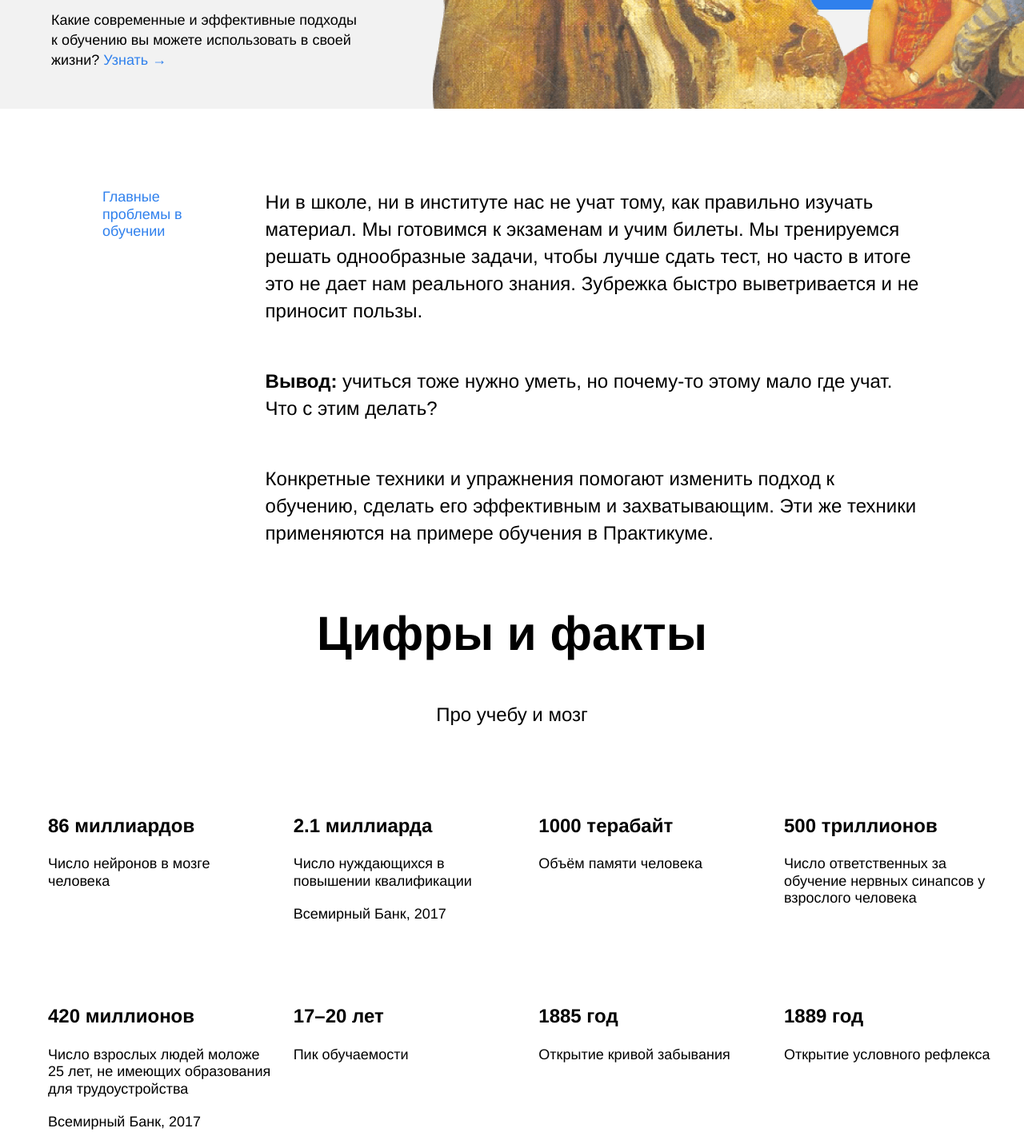
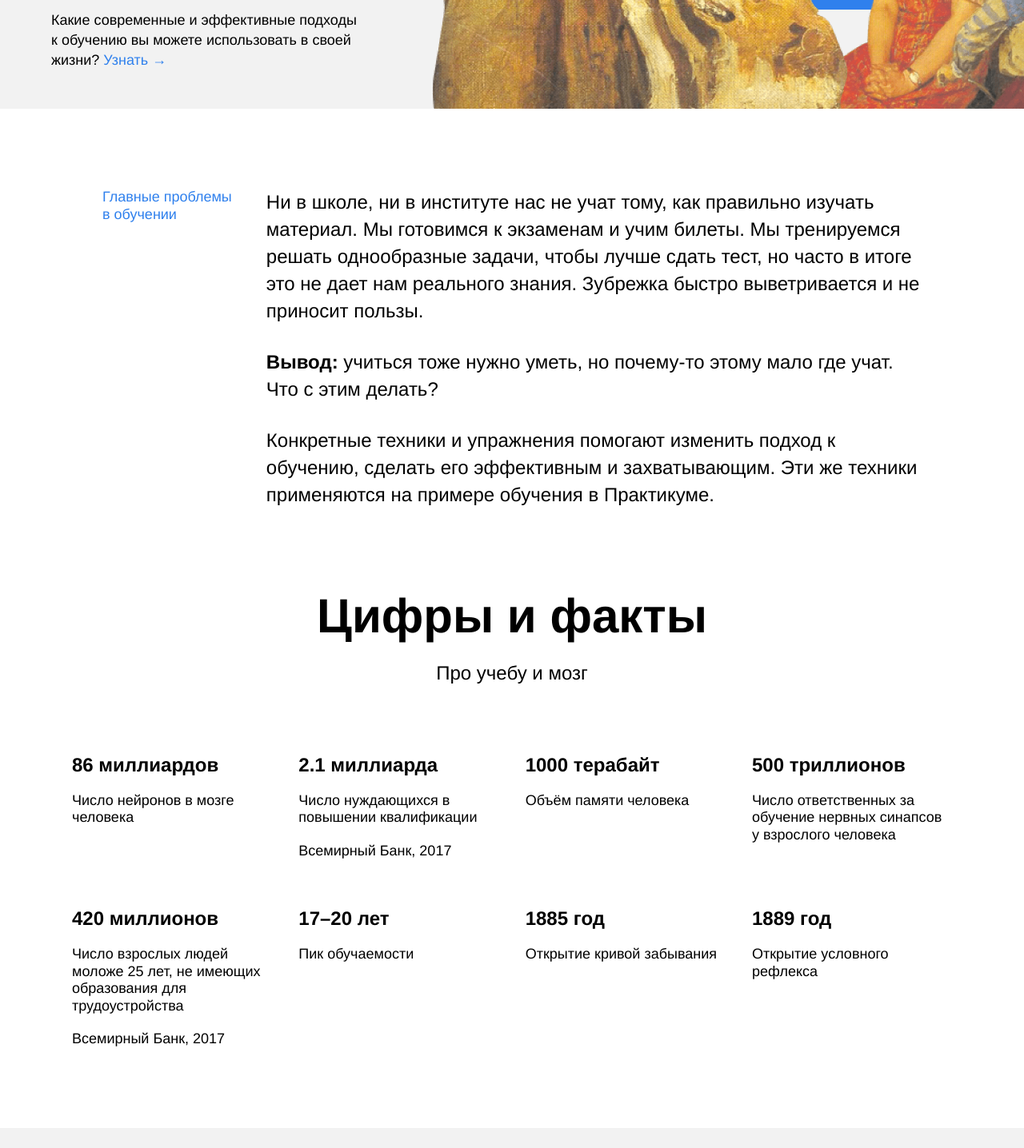
Before and after one commit to Arinushka/how-to-learn, a plain HTML site: page index.html in a window 1280 px wide. Shown: the part 620-2056 px from the top of the page at 80% size. Drawn offline with Linux system fonts and the light colour scheme.

Commit message:
исправления

```diff
--- a/index.html
+++ b/index.html
@@ -29,7 +29,7 @@
           <p class="two-columns__paragraph">Ни в школе, ни в институте нас не учат тому, как правильно изучать материал. Мы готовимся к экзаменам и учим билеты. Мы тренируемся решать однообразные задачи, чтобы лучше сдать тест, но часто в итоге это не дает нам реального знания. Зубрежка быстро выветривается и не приносит пользы.
           </p>
           <p class="two-columns__paragraph"><span class="two-columns__span-accent">Вывод:</span> учиться тоже нужно уметь, но почему-то этому мало где учат. Что с этим делать?</p>
-          <p class='two-columns__paragraph'>Конкретные техники и упражнения помогают изменить подход к обучению, сделать его эффективным и захватывающим. Эти же техники применяются на примере обучения в Практикуме.</p>
+          <p class="two-columns__paragraph">Конкретные техники и упражнения помогают изменить подход к обучению, сделать его эффективным и захватывающим. Эти же техники применяются на примере обучения в Практикуме.</p>
         </div>
         </div>
          </section>
@@ -77,7 +77,7 @@
           <h2 class="feinman__title"> Метод Феймана</h2>
           <p class="feinman__subtitle">Выучить и не забыть.</p>
             <a href="#" class="feinman__link"> Подробнее → </a>
-            <img class="feinman__image" src="images/feynman.png">
+            <img class="feinman__image" src="images/feynman.png" alt="изображение Фейнмана">
       </section>
       <section class="kaufman">
         <h2 class="section-title section-title_theme_dark">Принципы обучения</h2>
@@ -131,7 +131,7 @@
       <section class="footer__columns">
         <div class="footer__column footer__column_content_copyright">
         <img class="logo logo_place_footer" src="./images/logo_place_footer.svg" alt="логотип Яндекс Практикум">
-          <p class="footer__author">&copy;2020. Арина Мыхова</p>
+          <h3 class="footer__author">&copy;2020. Арина Мыхова</h3>
         </div>
          <nav class="footer__column footer__column_content_info">
                <h3 class="footer__column-heading">О Практикуме</h3>
@@ -143,13 +143,13 @@
         </nav>
         <nav class="footer__column footer__column_content_social">
                <h3 class="footer__column-heading">Соцсети</h3>
-               <ul class='footer__social-icons'>
+               <ul class="footer__column-links">
                  <li><a class="footer__column-link" href="#">
-                 <img class='footer__social-icon' src="./images/facebook_color_white.svg" alt="логотип Facebook"></a>Facebook</li>
+                 <img class="footer__social-icon" src="./images/facebook_color_white.svg" alt="логотип Facebook"></a>Facebook</li>
                  <li><a class="footer__column-link" href="#">
-                 <img class='footer__social-icon' src="./images/vk_color_white.svg" alt="логотип Вконтакте"></a>Вконтакте</li>
+                 <img class="footer__social-icon" src="./images/vk_color_white.svg" alt="логотип Вконтакте"></a>Вконтакте</li>
                  <li><a class="footer__column-link" href="#">
-                 <img class='footer__social-icon' src="./images/instagram_color_white.svg" alt="логотип Instagram"></a>Instagram</li>
+                 <img class="footer__social-icon" src="./images/instagram_color_white.svg" alt="логотип Instagram"></a>Instagram</li>
                </ul>
        </nav>
       </section>
--- a/styles/style.css
+++ b/styles/style.css
@@ -71,21 +71,20 @@
   right: 0;
   z-index: -2;
 }
+.description {
+  padding-top: 100px;
+}
 
 .two-columns {
+  margin: auto;
   width: 80%;
-  min-width: 784px;
-  margin-left: auto;
-  margin-right: auto;
-  margin-top: 100px;
   display: flex;
   justify-content: space-between;
 }
+
 .two-columns__brief {
   width:175px;
-  margin-top: 0;
-  margin-right: 60px;
-  margin-bottom: 100px;
+  margin: 0;
   color:#2f80ed;
   line-height: 1.2;
   font-size: 18px;
@@ -93,47 +92,29 @@
 }
 
 .two-columns__main-text {
-  line-height: 25px;
-  font-size: 18px;
-  font-weight: normal;
-  margin: auto;
   width: 80%;
   min-width: 784px;
-  display: flex;
-  flex-direction: column;
-  flex-basis: 1000px;
  }
 
-.two-columns__paragraph:nth-of-type(1) {
-  margin-top:0;
+.two-columns__paragraph {
+  margin: 0;
+  padding-bottom: 30px;
   line-height: 34px;
   font-size: 24px;
   font-weight: normal;
 }
 
 .two-columns__span-accent {
- line-height: 34px;
- font-size: 24px;
  font-weight: 700;
 }
 
-.two-columns__paragraph:nth-of-type(2) {
- margin-top: 30px;
- line-height: 34px;
- font-size: 24px;
- font-weight: normal;
+.two-columns__paragraph:last-child {
+  padding-bottom: 0;
 }
 
-.two-columns__paragraph:nth-of-type(3) {
-  margin-top: 30px;
-  line-height: 34px;
- font-size: 24px;
- font-weight: normal;
- }
-
  .digits {
-  margin-top: 0;
-  margin-bottom: 0;
+  padding-top: 100px;
+  padding-bottom: 100px;
  }
 
  .section-title {
@@ -141,6 +122,8 @@
   font-size: 60px;
   font-weight: 700;
   width: 60%;
+  margin-top: 0;
+  margin-bottom: 0;
   margin-left: auto;
   margin-right: auto;
   text-align: center;
@@ -158,20 +141,17 @@
  }
 
  .table {
-  margin-left: auto;
-  margin-right: auto;
-  margin-bottom: 100px;
+  width: 1100px;
+  margin: auto;
   display: flex;
-  flex-direction: row;
   justify-content: space-between;
   flex-wrap: wrap;
-  width: 1200px;
+  padding: 0;
  }
 
  .table__cell {
   width: 250px;
   margin-top:60px;
-  flex-basis: 280px;
   list-style: none;
  }
 
@@ -180,6 +160,7 @@
   font-size: 24px;
   font-weight: 700;
   text-align: left;
+  margin: 0;
  }
 
 .table__text {
@@ -187,6 +168,7 @@
   font-size: 18px;
   font-weight: normal;
   margin-top: 20px;
+  margin-bottom: 0;
 }
 
 .feinman {
@@ -205,6 +187,8 @@
   font-weight: 700;
   text-align: center;
   width: 648px;
+  margin-top: 0;
+  margin-bottom: 0;
   margin-left: auto;
   margin-right: auto;
 
@@ -310,7 +294,7 @@ margin-right: 0;
 }
 
 .kaufman__triangle {
-  background-image: url(../images/kaufman-triangle.svg);
+  background-image: url('../images/kaufman-triangle.svg');
   height: 877px;
   width: 877px;
   position:absolute;
@@ -327,6 +311,7 @@ margin-right: 0;
   box-sizing: border-box;
   padding-bottom: 40px;
   padding-top: 60px;
+  display: flex;
 }
 
 .footer__columns {
@@ -335,7 +320,6 @@ margin-right: 0;
   display: flex;
   justify-content: space-between;
   width: 90%;
-  min-height: 250px;
   padding-inline-start:0;
 }
 
@@ -381,16 +365,9 @@ margin-right: 0;
   padding-inline-start:0;
  }
 
-.footer__social-icons {
-  line-height: 30px;
-  font-size: 18px;
-  font-weight: normal;
-  size: 16px 16px;
-  list-style: none;
-  padding-inline-start:0;
-}
-
 .footer__social-icon {
   margin-right: 10px;
   list-style: none;
+  width: 16px;
+  height: 16px;
 }
```
